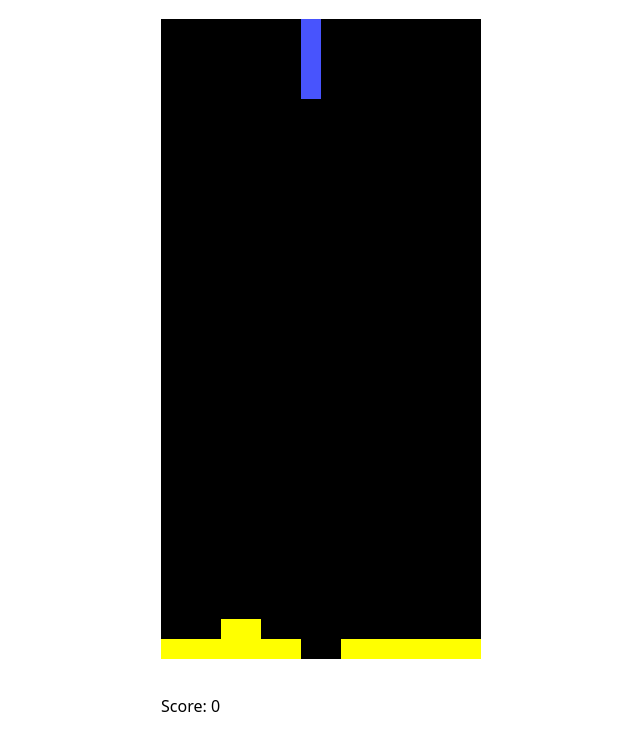
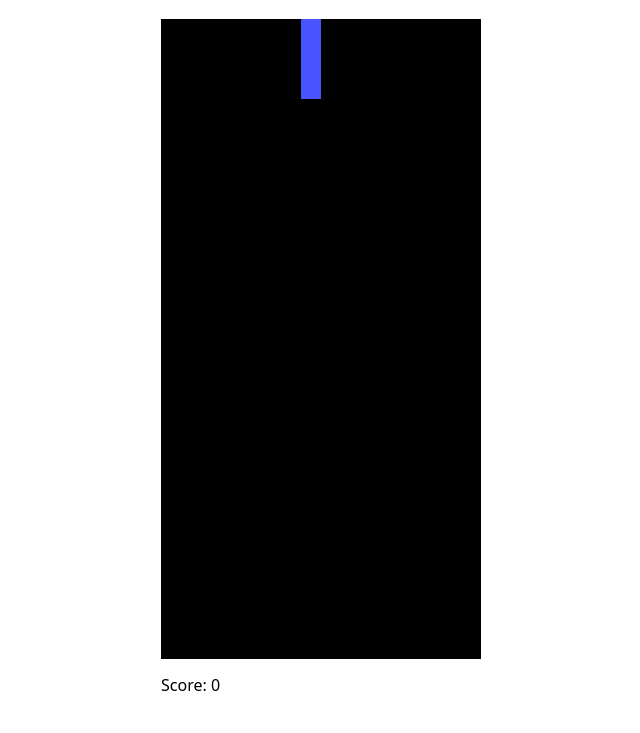
Before and after one commit to SantiKellem/Web-Tetris, a plain HTML site: page index.html in a window 1280 px wide. Both pictures are taken after a click on the button "START". Shown: the part 67-800 px from the top of the page, without its empty margins (319-959 px from the left). Drawn offline with Linux system fonts and the light colour scheme.

Commit message:
Start Game and Game Over functionalities added

```diff
--- a/index.html
+++ b/index.html
@@ -14,9 +14,7 @@
         </div>
         <div class="scoreContainer">
             <button onclick="startGame()" class="startBtn" id="startButton">START</button>
-            <div class="score" id="scoreText">
-                <p>Score: <span id="score">0</span></p>
-            </div>
+            <div class="score" id="scoreText"></div>
         </div>
         <div class="gameOver" id="gameOverMsg" >
             <p>GAME OVER!</p>
--- a/index.js
+++ b/index.js
@@ -1,5 +1,7 @@
 // Initalize canvas and its dimensions
 const canvas = document.querySelector('canvas');
+canvas.style.display = "none";
+
 const canvasContext = canvas.getContext('2d');
 
 const BLOCK_SIZE = 20;
@@ -7,6 +9,7 @@ canvas.width = 16 * BLOCK_SIZE;
 canvas.height = canvas.width * 2;
 canvasContext.scale(BLOCK_SIZE, BLOCK_SIZE);
 
+// Declare board
 let board = [[0, 0, 0, 0, 0, 0, 0, 0, 0, 0, 0, 0, 0, 0, 0, 0],
              [0, 0, 0, 0, 0, 0, 0, 0, 0, 0, 0, 0, 0, 0, 0, 0],
              [0, 0, 0, 0, 0, 0, 0, 0, 0, 0, 0, 0, 0, 0, 0, 0],
@@ -37,16 +40,16 @@
              [0, 0, 0, 0, 0, 0, 0, 0, 0, 0, 0, 0, 0, 0, 0, 0],
              [0, 0, 0, 0, 0, 0, 0, 0, 0, 0, 0, 0, 0, 0, 0, 0],
              [0, 0, 0, 0, 0, 0, 0, 0, 0, 0, 0, 0, 0, 0, 0, 0],
-             [0, 0, 0, 1, 1, 0, 0, 0, 0, 0, 0, 0, 0, 0, 0, 0],
-             [1, 1, 1, 1, 1, 1, 1, 0, 0, 1, 1, 1, 1, 1, 1, 1]];
+             [0, 0, 0, 0, 0, 0, 0, 0, 0, 0, 0, 0, 0, 0, 0, 0],
+             [0, 0, 0, 0, 0, 0, 0, 0, 0, 0, 0, 0, 0, 0, 0, 0]];
 
+// Declare all const HTML elements
 const divBoard = document.getElementById("board");
-const gameOver = document.getElementById("gameOverMsg");
+const gameOverMsg = document.getElementById("gameOverMsg");
 const showScore = document.getElementById("score");
 const scoreText = document.getElementById("scoreText");
 const startButton = document.getElementById("startButton");
 
-//console.log(board);
 
 // Create tetris pieces
 const SQUARE = {
@@ -102,6 +105,7 @@ function update() {
 
 }
 
+// Draw function
 function draw() {
     canvasContext.fillStyle = "#000";
     canvasContext.fillRect(0, 0, canvas.width, canvas.height);
@@ -114,8 +118,6 @@ function draw() {
             }
         })
     );
-
-    //let piece = createNewPiece();
 
     for (let y = 0; y <= piece.shape.length - 1; y++) {
         piece.shape[y].forEach((el, x) => {
@@ -149,7 +151,7 @@ document.addEventListener("keydown", event => {
 
 });
 
-// Detect colisions
+// Collision Detector
 function colisionDetect() {
     if (piece.position.x > (canvas.width / BLOCK_SIZE) - piece.shape[0].length) piece.position.x--;
     if (piece.position.x < 0) piece.position.x++;
@@ -186,7 +188,13 @@ function fixPiece() {
         })
     );
     destroyRow();
-    piece = createNewPiece();
+    if (gameOver()) {
+        gameOverMsg.style.display = "flex";
+        startButton.style.display = "block";
+    }
+    else {
+        piece = createNewPiece();
+    }
 }
 
 function createNewPiece() {
@@ -210,15 +218,30 @@ function destroyRow() {
     });
 }
 
+function gameOver() {
+    let firstRow = board[0].filter(el => el === 1);
+    return firstRow.length > 0;
+}
+
+function cleanBoard() {
+    for (let y = 0; y <= board.length - 1; y++) {
+        for (let x = 0; x <= board[y].length - 1; x++) {
+            board[y][x] = 0;
+        }
+    }
+}
+
 let piece;
 let score;
 
 function startGame() {
+    canvas.style.display = "block";
+    cleanBoard();
     startButton.style.display = "none"
-    gameOver.style.display = "none";
-    scoreText.style.display = "block";
+    gameOverMsg.style.display = "none";
 
     score = 0;
+    scoreText.textContent = `Score: ${score}`;
     piece = createNewPiece();
     update();
 }
--- a/style.css
+++ b/style.css
@@ -40,10 +40,6 @@ h1{
     background-color: #2917c7;
 }
 
-.score {
-    display: none;
-}
-
 .gameOver {
     display: none;
     justify-content: center;
```
